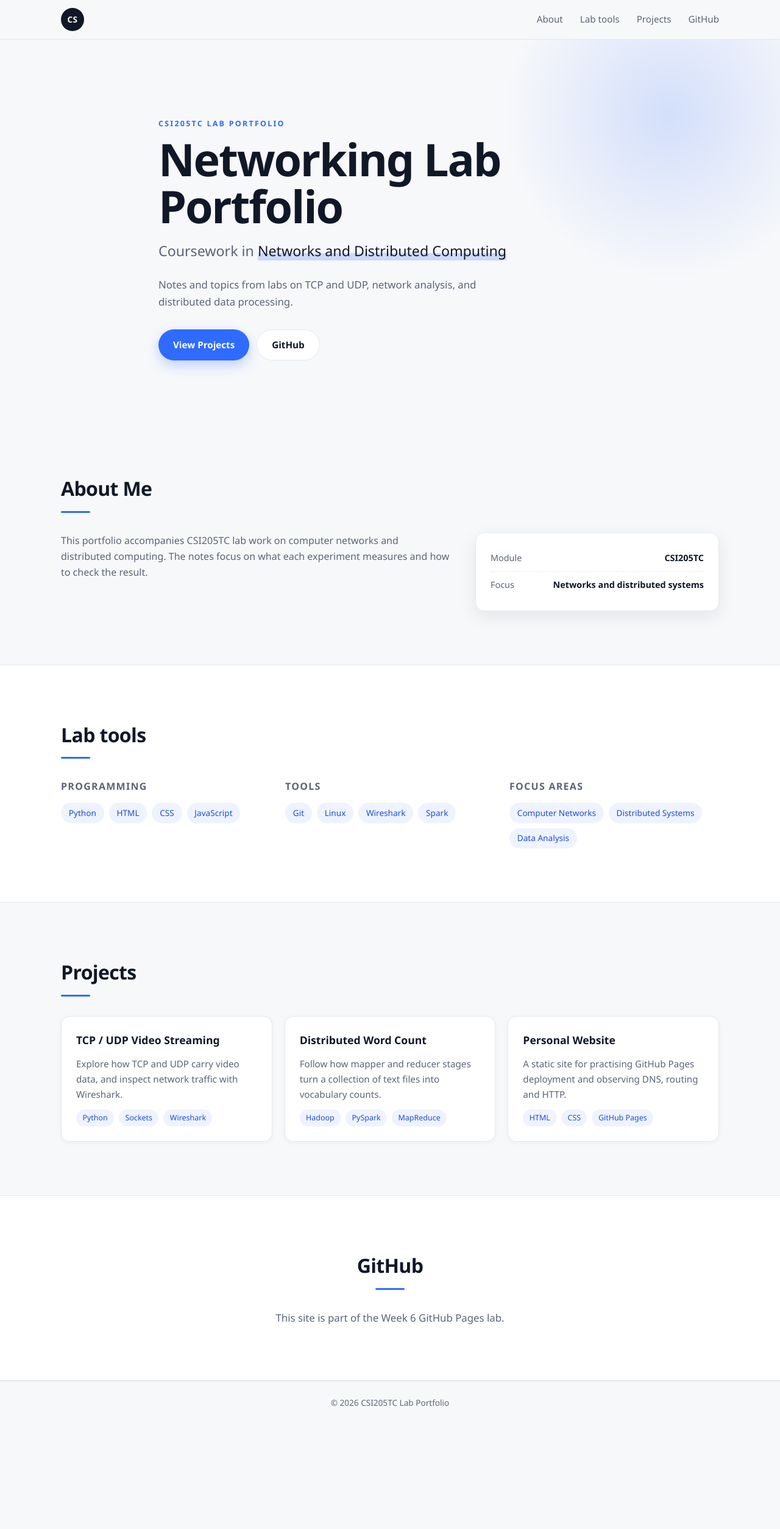
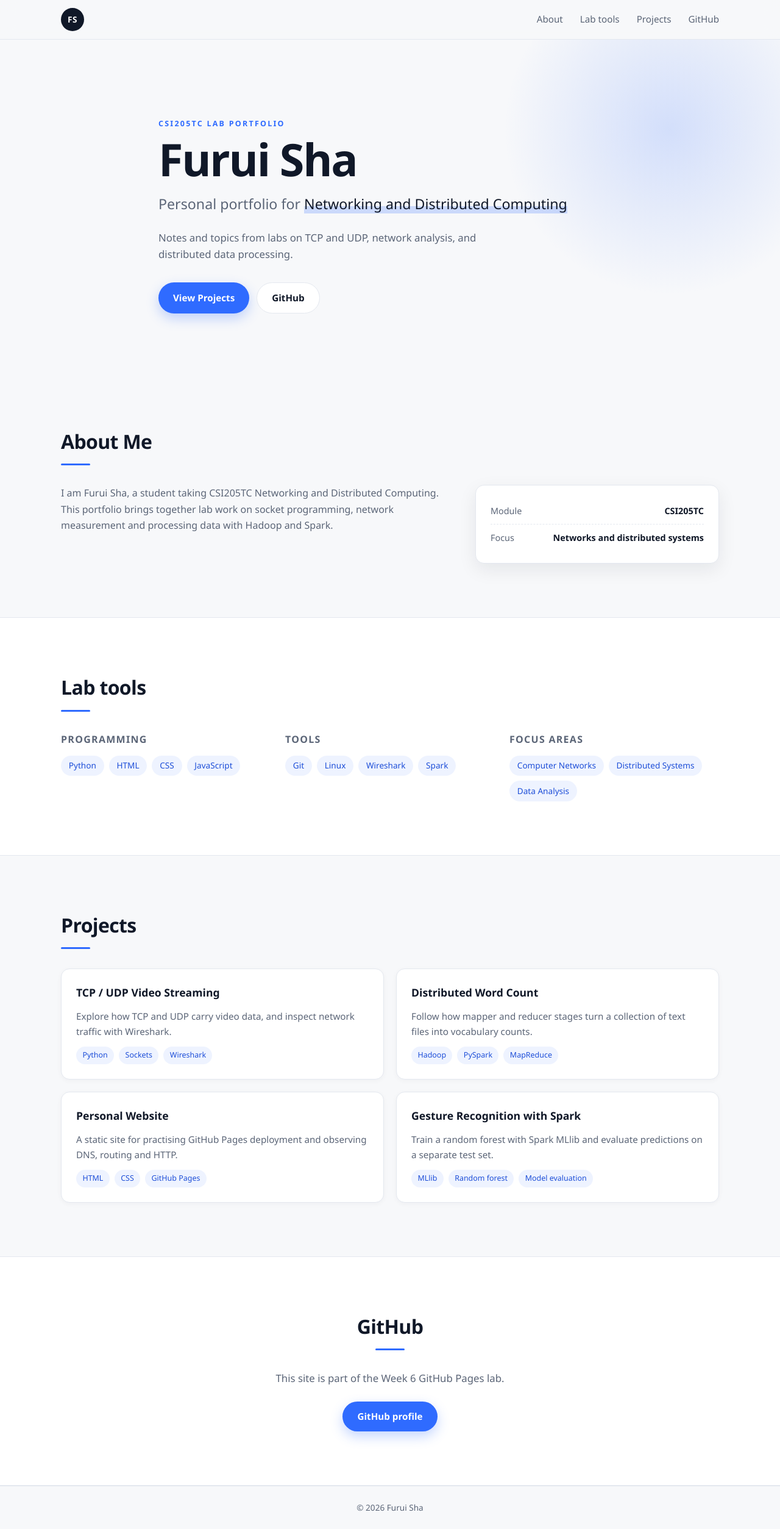
Before and after one commit to Xile876/xile876.github.io, a plain HTML site: page index.html in a window 1280 px wide. Shown: the whole page at 61% size. Before the commit the page ends 2335 px from the top, so only its background shows below. Drawn offline with Linux system fonts and the light colour scheme.

Commit message:
Personalize the CSI205TC portfolio for Furui Sha

```diff
--- a/index.html
+++ b/index.html
@@ -3,15 +3,15 @@
 <head>
   <meta charset="UTF-8">
   <meta name="viewport" content="width=device-width, initial-scale=1.0">
-  <title>CSI205TC Lab Portfolio</title>
-  <meta name="description" content="A personal lab portfolio on computer networks and distributed computing.">
+  <title>Furui Sha | CSI205TC Lab Portfolio</title>
+  <meta name="description" content="Furui Sha’s personal lab portfolio for CSI205TC Networking and Distributed Computing.">
   <link rel="stylesheet" href="style.css">
 </head>
 <body>
   <!-- 顶部导航 -->
   <header class="site-header">
     <nav class="nav container" aria-label="Main navigation">
-      <a class="brand" href="#home" aria-label="CSI205TC home">CS</a>
+      <a class="brand" href="#home" aria-label="Furui Sha, home">FS</a>
       <button class="nav-toggle" aria-label="Toggle menu" aria-expanded="false">
         <span></span><span></span><span></span>
       </button>
@@ -29,8 +29,8 @@
     <section id="home" class="hero">
       <div class="container hero-inner">
         <p class="eyebrow">CSI205TC Lab Portfolio</p>
-        <h1>Networking Lab Portfolio</h1>
-        <p class="headline">Coursework in <span class="highlight">Networks and Distributed Computing</span></p>
+        <h1>Furui Sha</h1>
+        <p class="headline">Personal portfolio for <span class="highlight">Networking and Distributed Computing</span></p>
         <p class="lede">Notes and topics from labs on TCP and UDP, network analysis, and distributed data processing.</p>
         <div class="hero-actions">
           <a class="btn btn-primary" href="#projects">View Projects</a>
@@ -45,7 +45,7 @@
       <div class="container">
         <h2 class="section-title">About Me</h2>
         <div class="about-grid">
-          <div class="about-text reveal"><p>This portfolio accompanies CSI205TC lab work on computer networks and distributed computing. The notes focus on what each experiment measures and how to check the result.</p></div>
+          <div class="about-text reveal"><p>I am Furui Sha, a student taking CSI205TC Networking and Distributed Computing. This portfolio brings together lab work on socket programming, network measurement and processing data with Hadoop and Spark.</p></div>
           <aside class="about-facts reveal"><dl><div><dt>Module</dt><dd>CSI205TC</dd></div><div><dt>Focus</dt><dd>Networks and distributed systems</dd></div></dl></aside>
         </div>
       </div>
@@ -110,19 +110,26 @@
               <li>HTML</li><li>CSS</li><li>GitHub Pages</li>
             </ul>
           </article>
+          <article class="card reveal">
+            <h3>Gesture Recognition with Spark</h3>
+            <p>Train a random forest with Spark MLlib and evaluate predictions on a separate test set.</p>
+            <ul class="tags small">
+              <li>MLlib</li><li>Random forest</li><li>Model evaluation</li>
+            </ul>
+          </article>
         </div>
       </div>
     </section>
 
     <!-- Contact -->
     <section id="contact" class="section section-alt">
-      <div class="container contact-inner"><h2 class="section-title">GitHub</h2><p class="lede">This site is part of the Week 6 GitHub Pages lab.</p><a id="github-profile" class="btn btn-primary" style="display:none">GitHub profile</a></div>
+      <div class="container contact-inner"><h2 class="section-title">GitHub</h2><p class="lede">This site is part of the Week 6 GitHub Pages lab.</p><a class="btn btn-primary" href="https://github.com/xile876">GitHub profile</a></div>
     </section>
   </main>
 
   <footer class="site-footer">
     <div class="container">
-      <p>&copy; <span id="year"></span> CSI205TC Lab Portfolio</p>
+      <p>&copy; <span id="year"></span> Furui Sha</p>
     </div>
   </footer>
 
--- a/main.js
+++ b/main.js
@@ -65,17 +65,3 @@ if ("IntersectionObserver" in window && sections.length && navAnchors.length) {
 
   sections.forEach((section) => navObserver.observe(section));
 }
-
-// A user site exposes its public handle in its GitHub Pages hostname.
-const account = /^([a-z0-9][a-z0-9-]*)\.github\.io$/i.exec(window.location.hostname);
-if (account) {
-  const handle = account[1];
-  const title = document.querySelector("#home h1");
-  const profile = document.getElementById("github-profile");
-  if (title) title.textContent = handle;
-  if (profile) {
-    profile.href = "https://github.com/" + handle;
-    profile.style.removeProperty("display");
-  }
-  document.title = handle + " | CSI205TC Lab Portfolio";
-}
--- a/style.css
+++ b/style.css
@@ -332,7 +332,7 @@ a {
 /* ===== Projects ===== */
 .project-grid {
   display: grid;
-  grid-template-columns: repeat(auto-fit, minmax(260px, 1fr));
+  grid-template-columns: repeat(2, minmax(0, 1fr));
   gap: 1.25rem;
 }
 
@@ -441,6 +441,10 @@ a {
 }
 
 @media (max-width: 640px) {
+  .project-grid {
+    grid-template-columns: minmax(0, 1fr);
+  }
+
   .nav-toggle {
     display: flex;
   }
```
